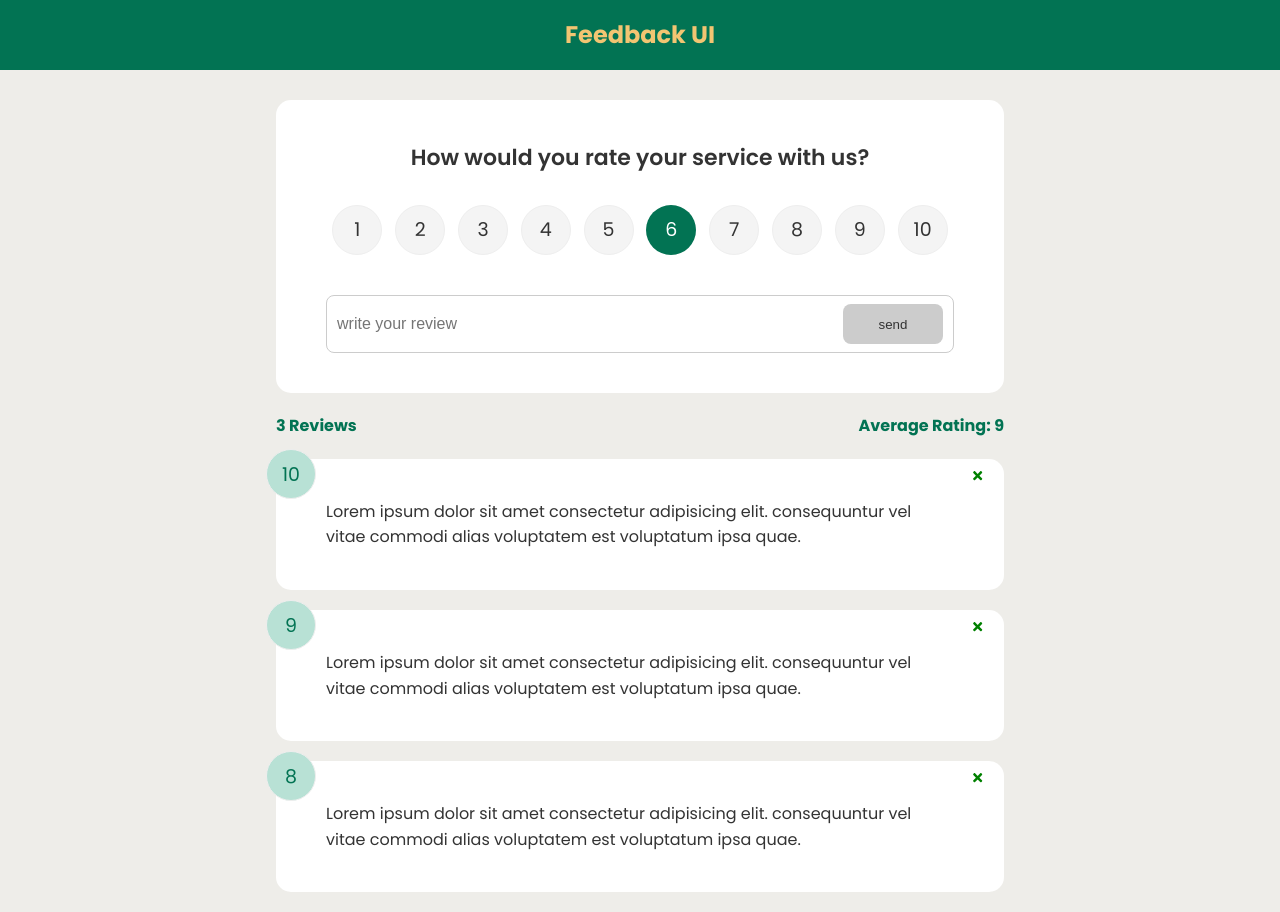
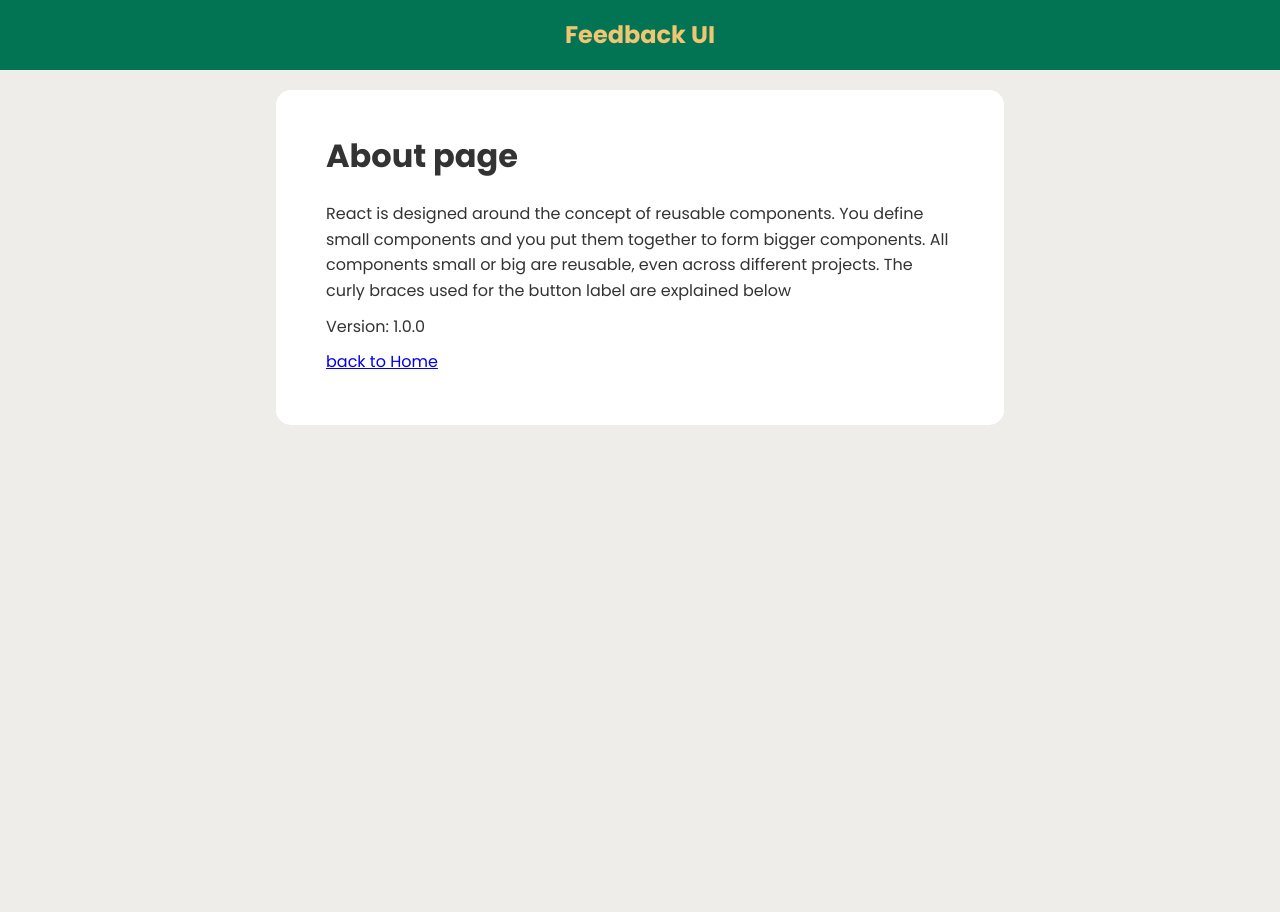
Before and after one commit to Dina2703/feedback-app2, a React (Create React App) app: page /about in a window 1280 px wide. After the commit the page ends 800 px from the top, so only its background shows below. Built offline with nearby package versions, Linux system fonts and the light colour scheme.

Commit message:
React-route example

```diff
--- a/package.json
+++ b/package.json
@@ -11,6 +11,7 @@
     "react": "^18.1.0",
     "react-dom": "^18.1.0",
     "react-icons": "^4.3.1",
+    "react-router-dom": "^6.3.0",
     "react-scripts": "5.0.1",
     "web-vitals": "^2.1.4"
   },
--- a/src/App.css
+++ b/src/App.css
@@ -29,7 +29,7 @@
   display: flex;
   justify-content: space-between;
   align-items: center;
-  margin-bottom: 30px;
+  margin-bottom: 10px;
 }
 
 .card {
@@ -67,7 +67,7 @@
   height: 50px;
   padding: 10px;
   text-align: center;
-  border-radius: 50%;
+  border-radius: 25%;
   font-size: 19px;
   border: 1px #eee solid;
   transition: 0.3s;
@@ -80,7 +80,7 @@
   width: 50px;
   height: 50px;
   padding: 10px;
-  border-radius: 50%;
+  border-radius: 25%;
   transform: translate(-50%, -50%);
   cursor: pointer;
 }
@@ -200,7 +200,7 @@
 }
 
 .about-link a:hover {
-  color: #ff6a95;
+  color: #027353;
 }
 
 .about h1 {
--- a/src/App.js
+++ b/src/App.js
@@ -1,3 +1,4 @@
+import { BrowserRouter as Router, Routes, Route } from "react-router-dom";
 import "./App.css";
 import { useState } from "react";
 import Header from "./components/Header";
@@ -5,6 +6,8 @@
 import FeedbackList from "./components/FeedbackList";
 import FeedbackStats from "./components/FeedbackStats";
 import FeedbackForm from "./components/FeedbackForm";
+import About from "./pages/About";
+import AboutLink from "./components/AboutLink";
 
 function App() {
   const [feedback, setFeedback] = useState(feedbackData);
@@ -21,12 +24,29 @@
   };
   return (
     <>
-      <Header />
-      <div className="container">
-        <FeedbackForm handleAdd={handleAdd} />
-        <FeedbackStats feedback={feedback} />
-        <FeedbackList feedback={feedback} handleDelete={handleDelete} />
-      </div>
+      <Router>
+        <Header />
+
+        <div className="container">
+          <Routes>
+            <Route
+              path="/"
+              element={
+                <>
+                  <AboutLink />
+                  <FeedbackForm handleAdd={handleAdd} />
+                  <FeedbackStats feedback={feedback} />
+                  <FeedbackList
+                    feedback={feedback}
+                    handleDelete={handleDelete}
+                  />
+                </>
+              }
+            />
+            <Route path="/about" element={<About />} />
+          </Routes>
+        </div>
+      </Router>
     </>
   );
 }
--- /dev/null
+++ b/src/components/AboutLink.js
@@ -0,0 +1,14 @@
+import { FaArrowAltCircleRight } from "react-icons/fa";
+import { Link } from "react-router-dom";
+
+function AboutLink() {
+  return (
+    <div className="about-link">
+      <Link to="/about">
+        <FaArrowAltCircleRight size={30} />
+      </Link>
+    </div>
+  );
+}
+
+export default AboutLink;
--- /dev/null
+++ b/src/pages/About.js
@@ -0,0 +1,26 @@
+import { Link } from "react-router-dom";
+import Card from "../components/shared/Card";
+
+function About() {
+  return (
+    <Card>
+      <div className="about">
+        <h1>About page</h1>
+        <p>
+          React is designed around the concept of reusable components. You
+          define small components and you put them together to form bigger
+          components. All components small or big are reusable, even across
+          different projects. The curly braces used for the button label are
+          explained below
+        </p>
+        <p>Version: 1.0.0</p>
+
+        <p>
+          <Link to="/">back to Home</Link>
+        </p>
+      </div>
+    </Card>
+  );
+}
+
+export default About;
```
Also changed, not shown: 1 other file (tests, documents, lock files or other folders).
